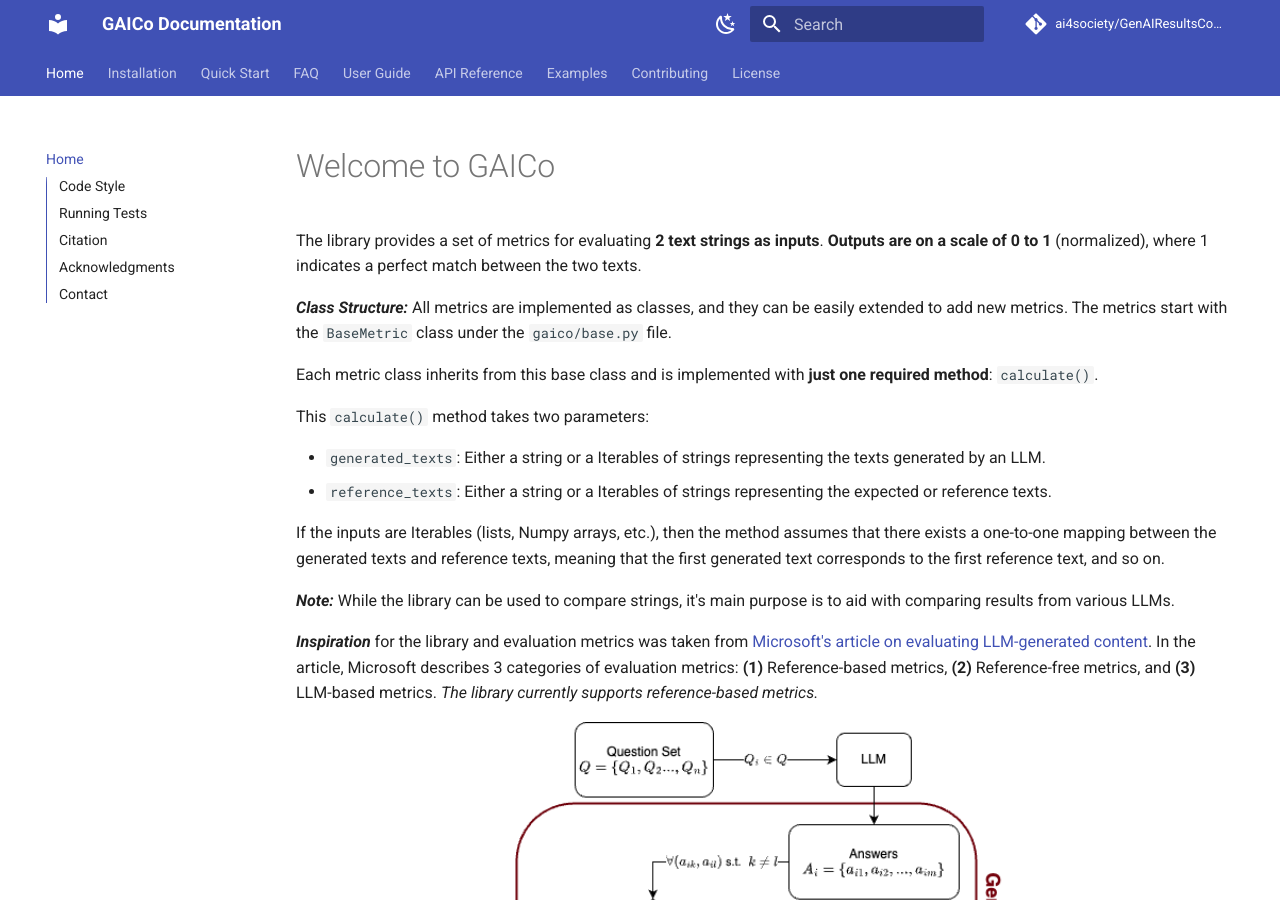
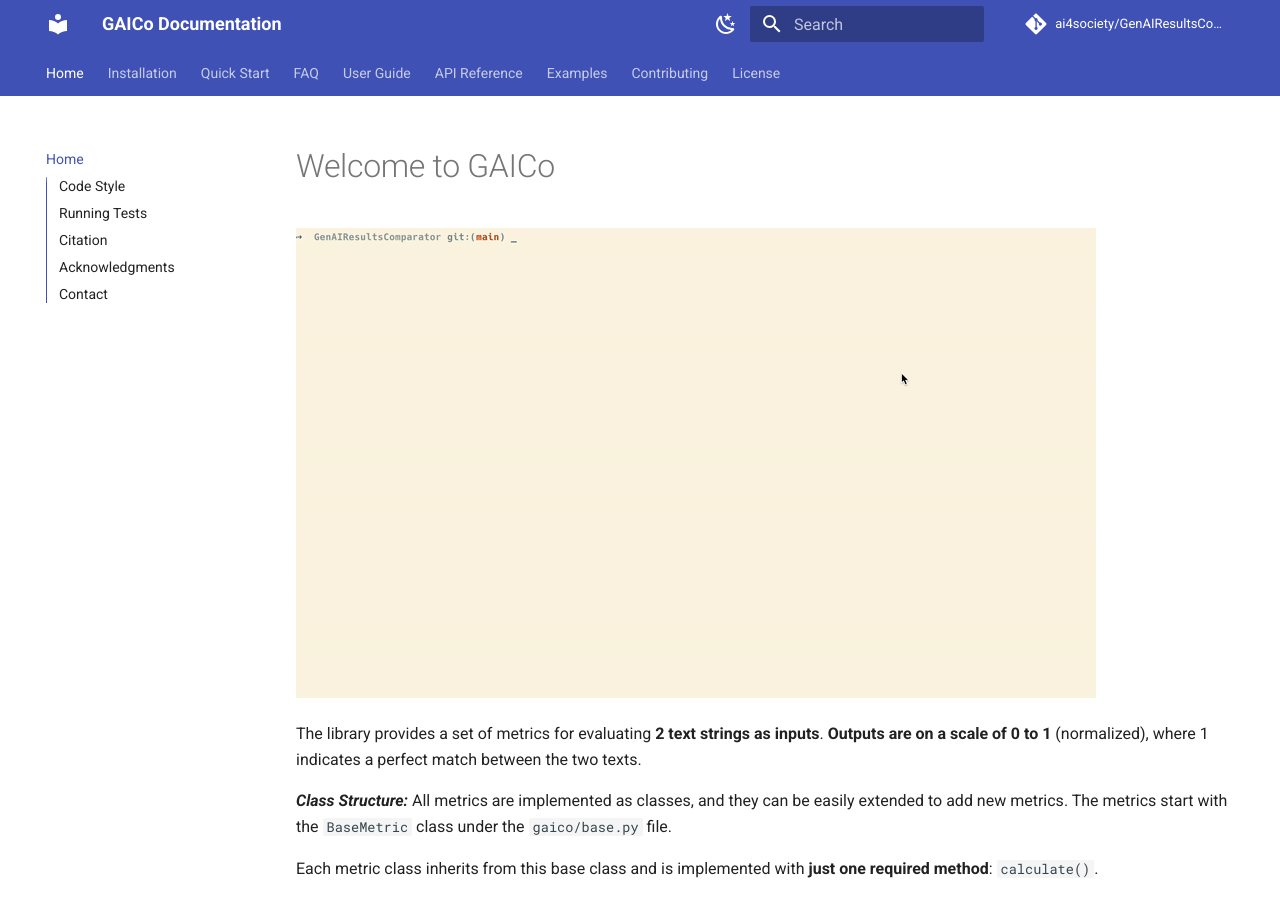
Before and after one commit to ai4society/GenAIResultsComparator, an MkDocs documentation site: the page built from docs/index.md, in a window 1280 px wide and 900 px high. Built offline with MkDocs 1.6.1 and Material for MkDocs 9.7.7, drawn with Linux system fonts in a browser that asks for light colours; comment, search, counter and statistics services are not loaded.

Commit message:
Quickstart

```diff
--- a/docs/index.md
+++ b/docs/index.md
@@ -1,4 +1,6 @@
 # Welcome to GAICo
+
+![quickstart](https://raw.githubusercontent.com/ai4society/GenAIResultsComparator/refs/heads/main/quickstart.gif)
 
 The library provides a set of metrics for evaluating **2 text strings as inputs**. **Outputs are on a scale of 0 to 1** (normalized), where 1 indicates a perfect match between the two texts.
 
```
Also changed, not shown: quickstart.gif (added).
